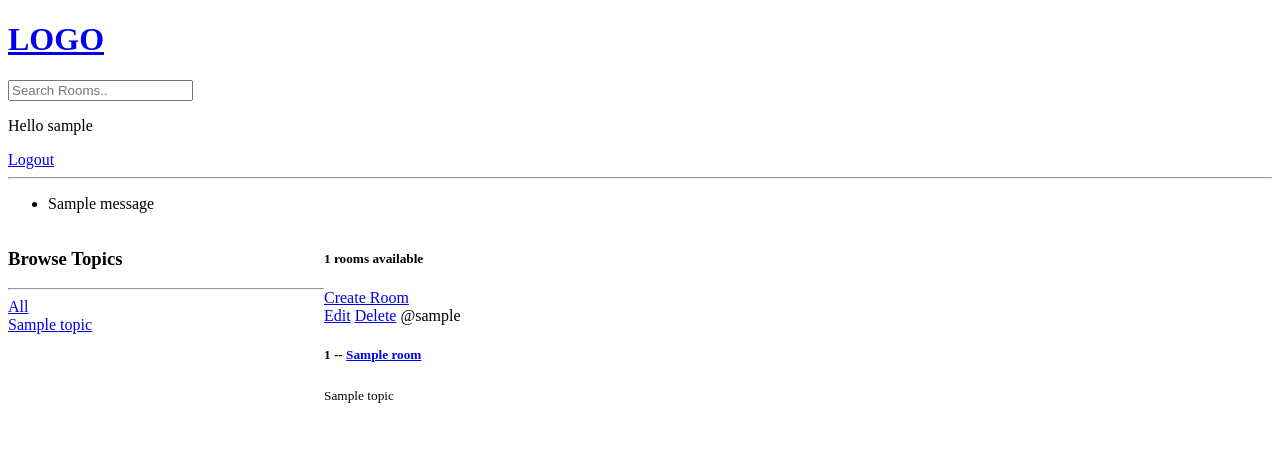
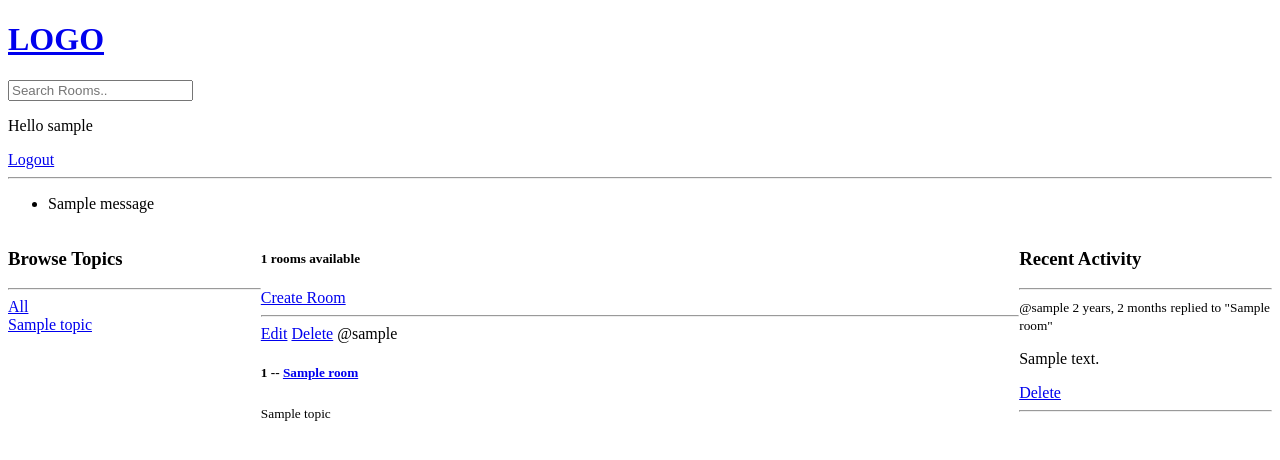
Before and after one commit to Svannte/Django-rooms, a Django app: page / in a window 1280 px wide. Shown: the top 460 px of the page. Run offline with Django 4.2, Linux system fonts and the light colour scheme; a user stored in the database is signed in; tables that the repository leaves empty hold one stand-in row (values such as "Sample post"); one stand-in notice (Sample message) is shown.

Commit message:
Add Activity Feed

```diff
--- a/project/base/models.py
+++ b/project/base/models.py
@@ -35,5 +35,8 @@ class Message(models.Model):
     updated = models.DateTimeField(auto_now=True)
     created = models.DateTimeField(auto_now_add=True)
 
+    class Meta:
+        ordering = ['-updated', '-created']
+
     def __str__(self):
         return self.body[0:50]
--- /dev/null
+++ b/project/base/templates/base/activity_component.html
@@ -0,0 +1,14 @@
+<h3>Recent Activity</h3>
+<hr>
+{% for message in room_messages %}
+<div>
+    <small>@{{message.user}} {{message.created|timesince}}</small>
+    <small>replied to "{{message.room}}"</small>
+
+    <p>{{message}}</p>
+    {% if request.user == message.user %}
+        <a href="{% url 'delete-message' message.id %}">Delete</a>
+    {% endif %}
+    <hr>
+</div>
+{% endfor %}
--- /dev/null
+++ b/project/base/templates/base/feed_component.html
@@ -0,0 +1,16 @@
+ <div>
+     {% for room in rooms %}
+         <div>
+             <hr>
+             {% if request.user == room.host %}
+                <a href="{% url 'update-room' room.id %}">Edit</a>
+                <a href="{% url 'delete-room' room.id %}">Delete</a>
+             {% endif %}
+             <span>@{{room.host.username}}</span>
+             <h5>{{room.id}} -- <a href="{% url 'room' room.id %}">{{room.name}}</a></h5>
+             <small>{{room.topic.name}}</small>
+
+             <br>
+         </div>
+     {% endfor %}
+ </div>
--- a/project/base/templates/base/home.html
+++ b/project/base/templates/base/home.html
@@ -6,48 +6,25 @@
 <style>
     .home-container{
         display: grid;
-        grid-template-columns: 1fr 3fr;
+        grid-template-columns: 1fr 3fr 1fr;
     }
 </style>
 
 <div class="home-container">
 
     <div>
-        <h3>Browse Topics</h3>
-        <hr>
-
-        <div>
-            <a href="{% url 'home' %}">All</a>
-        </div>
-
-        {% for topic in topics %}
-            <div>
-                <a href="{% url 'home' %}?q={{topic.name}}">{{topic.name}}</a>
-            </div>
-        {% endfor %}
+        {% include 'base/topic_component.html' %}
     </div>
 
     <div>
         <h5>{{room_count}} rooms available</h5>
         <a href="{% url 'create-room' %}">Create Room</a>
-
-        <div>
-            {% for room in rooms %}
-                <div>
-                    {% if request.user == room.host %}
-                    <a href="{% url 'update-room' room.id %}">Edit</a>
-                    <a href="{% url 'delete-room' room.id %}">Delete</a>
-                    {% endif %}
-                    <span>@{{room.host.username}}</span>
-                    <h5>{{room.id}} -- <a href="{% url 'room' room.id %}">{{room.name}}</a></h5>
-                    <small>{{room.topic.name}}</small>
-                    <br>
-                </div>
-
-            {% endfor %}
-        </div>
+        {% include 'base/feed_component.html' %}
     </div>
 
+    <div>
+        {% include 'base/activity_component.html' %}
+    </div>
 
 </div>
 {% endblock %}
--- a/project/base/templates/base/room.html
+++ b/project/base/templates/base/room.html
@@ -25,7 +25,7 @@
             {% for message in room_messages %}
             <div>
                 {% if request.user == message.user %}
-                <a href="{% url 'delete-message' message.id %}" >Delete</a>
+                <a href="{% url 'delete-message' message.id %}">Delete</a>
                 {% endif %}
                 <small>@{{message.user}}  {{message.created|timesince}} ago</small>
                 <p>{{message.body}}</p>
--- /dev/null
+++ b/project/base/templates/base/topic_component.html
@@ -0,0 +1,11 @@
+<h3>Browse Topics</h3>
+<hr>
+    <div>
+        <a href="{% url 'home' %}">All</a>
+    </div>
+
+    {% for topic in topics %}
+        <div>
+            <a href="{% url 'home' %}?q={{topic.name}}">{{topic.name}}</a>
+        </div>
+    {% endfor %}
--- a/project/base/views.py
+++ b/project/base/views.py
@@ -73,14 +73,15 @@ def home(request):
     )
     topics = Topic.objects.all()
     room_count = rooms.count()
+    room_messages = Message.objects.filter(Q(room__topic__name__icontains=q))
 
-    context = {'rooms': rooms, 'topics': topics, 'room_count': room_count}
+    context = {'rooms': rooms, 'topics': topics, 'room_count': room_count, 'room_messages': room_messages}
     return render(request, 'base/home.html', context)
 
 
 def room(request, pk):
     room = Room.objects.get(id=pk)
-    room_messages = room.message_set.all().order_by('-created')
+    room_messages = room.message_set.all()
     participants = room.participants.all()
     if request.method == 'POST':
         message = Message.objects.create(
```
